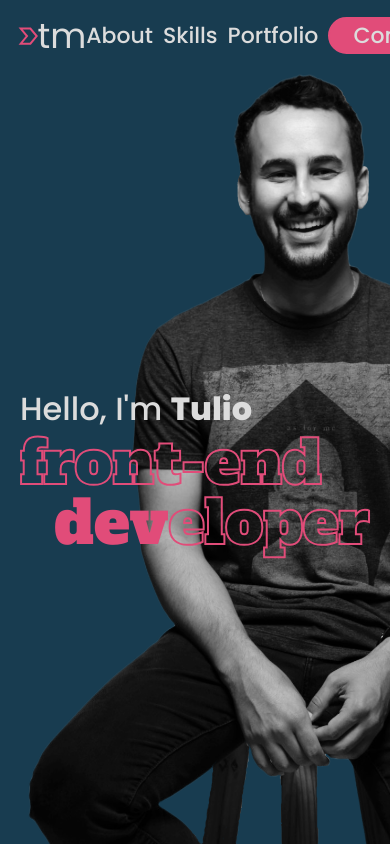
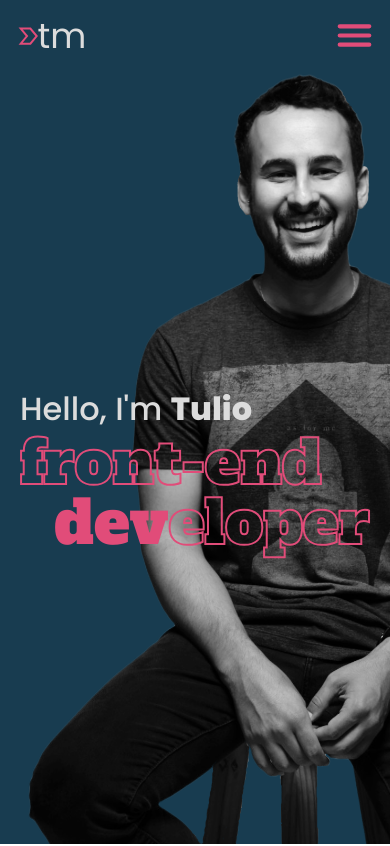
Before and after one commit to t-minini/my-website-v2, a React (Create React App) app: page / in a window 390 px wide. Shown: the top 846 px of the page. Built offline with nearby package versions, Linux system fonts and the light colour scheme.

Commit message:
:lipstick: navbar responsive for smartphones

```diff
--- a/package.json
+++ b/package.json
@@ -9,6 +9,7 @@
     "react": "^18.2.0",
     "react-dom": "^18.2.0",
     "react-gitignore": "^1.0.12",
+    "react-icons": "^4.7.1",
     "react-scripts": "5.0.1",
     "react-scroll": "^1.8.9",
     "react-snap": "^1.23.0",
--- a/src/app.module.css
+++ b/src/app.module.css
@@ -18,6 +18,7 @@
 
   html {
     min-height: 100%;
+    width: 100%;
     background-color: var(--color2-blue);
   }
 
--- a/src/components/hello/hello.module.css
+++ b/src/components/hello/hello.module.css
@@ -65,6 +65,7 @@ h1:nth-of-type(2) {
 @media (max-width: 1512px) {
   .hello__photo img {
     max-height: 80rem;
+    left: 74rem;
   }
 }
 
--- a/src/components/navbar/Navbar.jsx
+++ b/src/components/navbar/Navbar.jsx
@@ -1,10 +1,15 @@
-import { useState } from "react";
+import { useRef, useState } from "react";
 import { Link } from "react-scroll";
 import style from "./navbar.module.css";
 
-
+import { IoMenu } from "react-icons/io5";
 
 export function Navbar() {
+  // menu hamburger
+  const navRef = useRef();
+  const showNavbar = () => {
+    navRef.current.classList.toggle(style.responsive);
+  };
 
   // change nav background color when scrolling
   const [navColor, setNavColor] = useState(false);
@@ -16,10 +21,14 @@ export function Navbar() {
     }
   };
 
-  window.addEventListener("scroll", changeColor)
+  window.addEventListener("scroll", changeColor);
 
   return (
-    <nav className={ `${navColor ? style.navbar_background : style.navbar_container}`}>
+    <nav
+      className={`${
+        navColor ? style.navbar_background : style.navbar_container
+      }`}
+    >
       <Link
         to="hello"
         style={{ textDecoration: "none", background: "transparent" }}
@@ -30,14 +39,13 @@ export function Navbar() {
           <span>&#62;</span>tm
         </h2>
       </Link>
-
-      <div className={style.navbar__ul}>
-        <ul>
+      <ul ref={navRef} className={`${style.navbar__ul} ${style.nav_hidden}`}>
         <Link
           to="about"
           offset={-70}
           style={{ textDecoration: "none", background: "transparent" }}
           smooth={true}
+          onClick={showNavbar}
         >
           <li>About</li>
         </Link>
@@ -46,6 +54,7 @@ export function Navbar() {
           offset={-70}
           style={{ textDecoration: "none", background: "transparent" }}
           smooth={true}
+          onClick={showNavbar}
         >
           <li>Skills</li>
         </Link>
@@ -54,6 +63,7 @@ export function Navbar() {
           offset={-70}
           style={{ textDecoration: "none", background: "transparent" }}
           smooth={true}
+          onClick={showNavbar}
         >
           <li>Portfolio</li>
         </Link>
@@ -63,11 +73,17 @@ export function Navbar() {
             textDecoration: "none",
           }}
           smooth={true}
+          onClick={showNavbar}
         >
           <li>Contact</li>
         </Link>
       </ul>
-      </div>
+      <button
+        className={`${style.nav_btn} ${style.nav_close_btn}`}
+        onClick={showNavbar}
+      >
+        <IoMenu size={45} />
+      </button>
     </nav>
   );
 }
--- a/src/components/navbar/navbar.module.css
+++ b/src/components/navbar/navbar.module.css
@@ -60,7 +60,7 @@
   }
 }
 
-.navbar__ul ul {
+.navbar__ul {
   display: flex;
   justify-content: space-between;
   align-items: center;
@@ -98,6 +98,18 @@
   color: var(--color4-grey-light);
 }
 
+.nav_btn {
+  /* padding: 2px; */
+  cursor: pointer;
+  background: transparent;
+  border: none;
+  outline: none;
+  color: var(--color1-pink);
+  /* visibility: hidden; */
+  display: none;
+  /* opacity: 0; */
+}
+
 /* iPad Air 820 x 1180  */
 
 @media (max-width: 820px) {
@@ -113,7 +125,7 @@
     padding: 3rem;
   }
 
-  .navbar__ul ul {
+  .navbar__ul {
     gap: 2.5rem;
   }
 }
@@ -140,15 +152,17 @@
 
 /* iPhone 11 Pro Max / XR 414 x 896  */
 
-@media (max-width: 414px) {
+@media only screen and (max-width: 414px) {
   .navbar_container {
-    width: 100%;
+    /* width: 100%; */
+    /* width: 414px; */
     /* margin: 0; */
     padding: 2rem;
+    position: fixed;
   }
 
   .navbar_background {
-    width: 100%;
+    /* width: 414px; */
     padding: 2rem;
   }
 
@@ -160,8 +174,56 @@
     font-size: 3.5rem;
   }
 
-  .navbar__ul ul {
+  .navbar__ul {
+    margin-top: 7rem;
+    padding-right: 2rem;
+    position: fixed;
+    top: 0;
+    left: 0;
+    /* height: 14%; */
+    width: 100%;
+    /* width: 414px; */
+    flex-direction: column;
+    align-items: flex-end;
+    justify-content: center;
+    background: rgb(24, 60, 80, 0.6);
+    backdrop-filter: blur(0.3rem);
+    transition: 0.5s;
+    transform: translateX(100vh);
     gap: 1rem;
+  }
+
+  .nav_btn {
+    /* visibility: visible; */
+    display: block;
+    /* opacity: 1; */
+  }
+
+  .responsive {
+    transform: none;
+    /* transition: 0.9s; */
+  }
+
+  .nav_close_btn {
+    position: absolute;
+    top: 1.3rem;
+    right: 1.3rem;
+    transition: 0.5s;
+  }
+
+  .navbar__ul a:nth-of-type(4) {
+    background-color: unset;
+    border: unset;
+    width: unset;
+    text-align: center;
+    border-radius: 2rem;
+    color: var(--color4-grey-light);
+  }
+
+  .navbar__ul a:nth-of-type(4):hover {
+    background-color: transparent;
+    cursor: pointer;
+    transition: 0.5s;
   }
 }
 
```
Also changed, not shown: 1 other file (tests, documents, lock files or other folders). Lines whose indentation alone changed are shown as unchanged.
